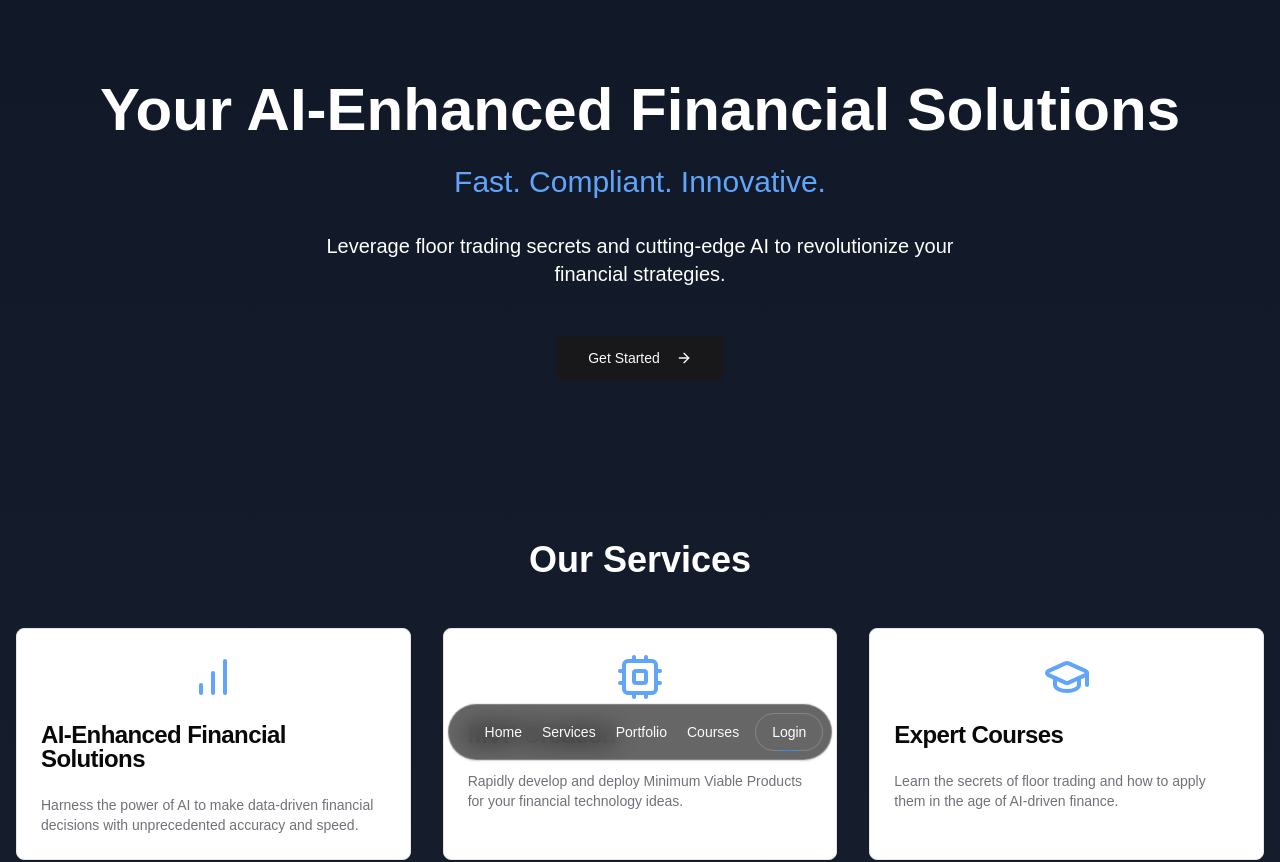
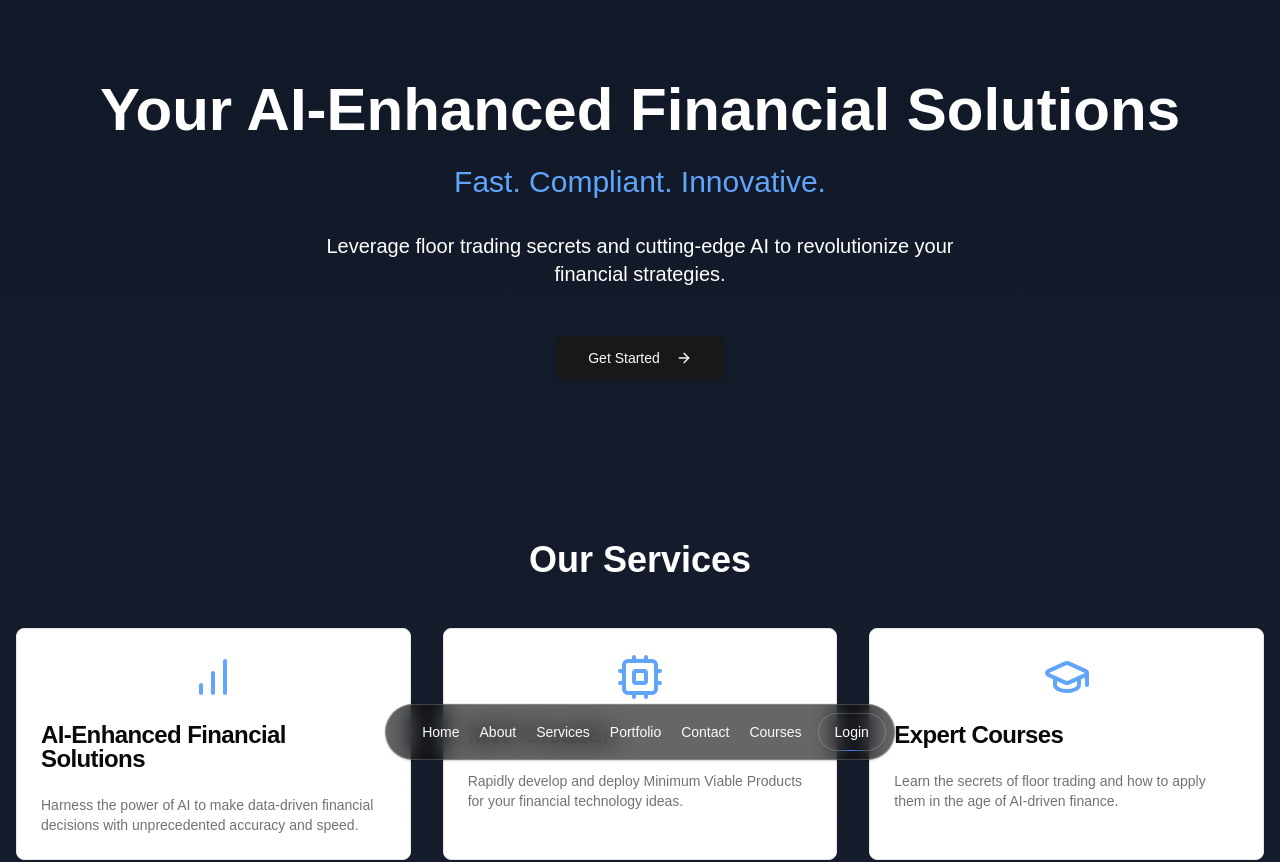
Before and after one commit to Nicholas0350/nicholasgousis, a Next.js app: page / in a window 1280 px wide. Shown: the top 862 px of the page. Built offline with nearby package versions, Linux system fonts and the light colour scheme.

Commit message:
acertuity

```diff
--- a/components/ui/floating-navbar.tsx
+++ b/components/ui/floating-navbar.tsx
@@ -7,16 +7,13 @@ import {
   useMotionValueEvent,
 } from "framer-motion";
 import { cn } from "@/lib/utils";
+import type { NavItem } from "@/data/nav-items";
 
 export const FloatingNav = ({
   navItems,
   className,
 }: {
-  navItems: {
-    name: string;
-    link: string;
-    icon?: JSX.Element;
-  }[];
+  navItems: NavItem[];
   className?: string;
 }) => {
   const { scrollYProgress } = useScroll();
@@ -75,7 +72,9 @@ export const FloatingNav = ({
           className
         )}
       >
-        {navItems.map((navItem, idx) => (
+        {navItems.map((navItem, idx) => {
+          const Icon = navItem.icon;
+          return (
             <a
               key={`link-${idx}`}
               href={navItem.link}
@@ -85,11 +84,12 @@ export const FloatingNav = ({
               )}
             >
               <span className="block sm:hidden">
-              {React.createElement(navItem.icon, { className: "h-4 w-4" })}
+                <Icon className="h-4 w-4" />
               </span>
               <span className="hidden sm:block text-sm">{navItem.name}</span>
             </a>
-        ))}
+          );
+        })}
         <button className="border text-sm font-medium relative border-white/[0.2] text-white px-4 py-2 rounded-full hover:bg-white/10 transition-colors">
           <span>Login</span>
           <span className="absolute inset-x-0 w-1/2 mx-auto -bottom-px bg-gradient-to-r from-transparent via-blue-500 to-transparent h-px" />
--- a/data/nav-items.ts
+++ b/data/nav-items.ts
@@ -1,7 +1,7 @@
 'use client'
 
-import React from 'react'
-import { Home, User, Briefcase, FolderKanban, Mail, GraduationCap, LucideIcon } from 'lucide-react'
+import { Home, User, Briefcase, FolderKanban, Mail, GraduationCap } from 'lucide-react'
+import type { LucideIcon } from 'lucide-react'
 
 export interface NavItem {
   name: string
@@ -9,11 +9,16 @@ export interface NavItem {
   icon: LucideIcon
 }
 
-export const navItems: NavItem[] = [
+export const navItems = [
   {
     name: "Home",
     link: "#",
     icon: Home,
+  },
+  {
+    name: "About",
+    link: "#about",
+    icon: User,
   },
   {
     name: "Services",
@@ -26,6 +31,11 @@ export const navItems: NavItem[] = [
     icon: FolderKanban,
   },
   {
+    name: "Contact",
+    link: "#contact",
+    icon: Mail,
+  },
+  {
     name: "Courses",
     link: "/courses",
     icon: GraduationCap,
```
Lines whose indentation alone changed are shown as unchanged.
